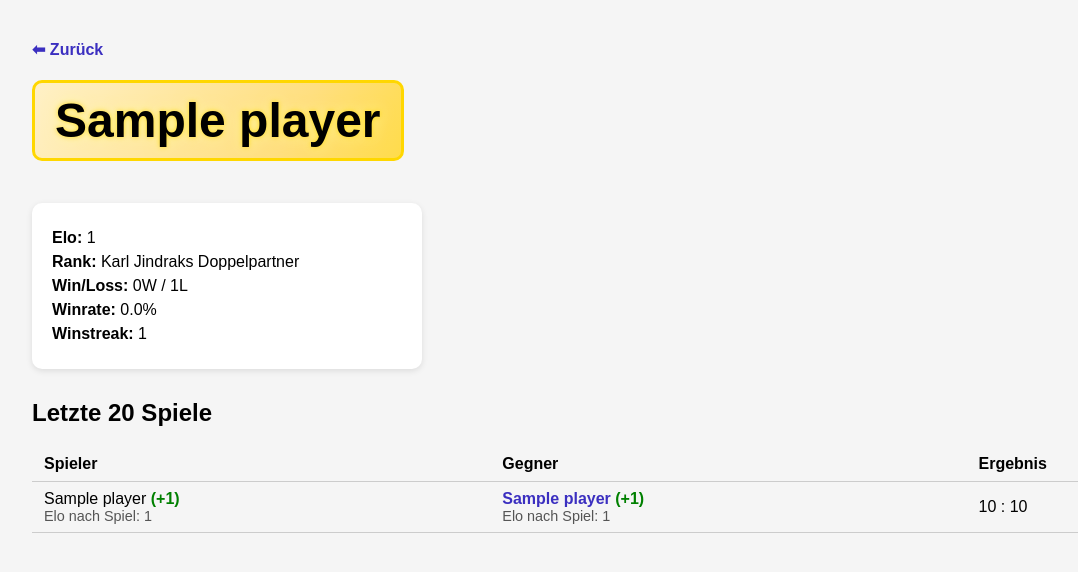
After one commit to Xundl/tischtennis-elo, a Flask app: page /player/1 in a window 1280 px wide. The commit adds this page. Shown: the top 572 px of the page, without its empty margins (8-1086 px from the left). Run offline with Flask 3, Linux system fonts and the light colour scheme; tables that the repository leaves empty hold one stand-in row (values such as "Sample post").

Commit message:
Patch 2.0, Elo gaining/losing angepasst mit winstreak und man verliert weniger elo bei einem lose generell. Außerdem kannst du nun Spielerprofile anschauen.

```diff
--- a/app.py
+++ b/app.py
@@ -1,5 +1,7 @@
 import re
 from flask import Flask, render_template, request, redirect, flash, url_for
+from flask_sqlalchemy import SQLAlchemy
+from sqlalchemy import func
 from models import db, Player, Game, update_elo
 
 # Flask-App initialisieren
@@ -82,45 +84,34 @@ def add_player():
 def add_game():
     p1_name = request.form["p1_name"].strip()
     p2_name = request.form["p2_name"].strip()
+    p1_score = int(request.form["p1_score"])
+    p2_score = int(request.form["p2_score"])
 
-    # Spieler-Namen case-insensitive suchen
-    p1 = Player.query.filter(db.func.lower(Player.name) == p1_name.lower()).first()
-    p2 = Player.query.filter(db.func.lower(Player.name) == p2_name.lower()).first()
+    p1 = Player.query.filter(func.lower(Player.name) == p1_name.lower()).first()
+    p2 = Player.query.filter(func.lower(Player.name) == p2_name.lower()).first()
 
     if not p1 or not p2:
-        flash("Spieler nicht gefunden.")
+        flash("Einer der Spieler wurde nicht gefunden.")
         return redirect(url_for("index"))
-
     if p1.id == p2.id:
         flash("Ein Spieler kann nicht gegen sich selbst spielen.")
         return redirect(url_for("index"))
 
-    try:
-        p1_score = int(request.form["p1_score"])
-        p2_score = int(request.form["p2_score"])
-        if p1_score < 0 or p2_score < 0:
-            flash("Negative Punkte sind nicht erlaubt.")
-            return redirect(url_for("index"))
-    except ValueError:
-        flash("Ungültige Punkteangabe.")
+    # Gewinner/Verlierer bestimmen
+    if p1_score > p2_score:
+        winner, loser = p1, p2
+        winner_score, loser_score = p1_score, p2_score
+    elif p2_score > p1_score:
+        winner, loser = p2, p1
+        winner_score, loser_score = p2_score, p1_score
+    else:
+        flash("Unentschieden sind nicht erlaubt.")
         return redirect(url_for("index"))
 
-    # Gewinner & Verlierer bestimmen
-    if p1_score == p2_score:
-        flash("Unentschieden ist nicht erlaubt.")
-        return redirect(url_for("index"))
+    # Elo aktualisieren
+    win_change, lose_change, bonus, winstreak = update_elo(winner, loser, winner_score, loser_score)
 
-    if p1_score > p2_score:
-        winner, loser = p1, p2
-        w_score, l_score = p1_score, p2_score
-    else:
-        winner, loser = p2, p1
-        w_score, l_score = p2_score, p1_score
-
-    # Elo berechnen und Änderungen erhalten
-    win_change, lose_change = update_elo(winner, loser, w_score, l_score)
-
-    # Neues Spiel speichern
+    # Spiel speichern
     game = Game(
         p1_id=p1.id,
         p2_id=p2.id,
@@ -131,12 +122,12 @@ def add_game():
         p1_elo_after=p1.elo,
         p2_elo_after=p2.elo,
     )
-
     db.session.add(game)
     db.session.commit()
 
-    # Flash-Nachricht direkt unter dem Formular
-    flash(f"{winner.name} +{win_change} | {loser.name} {lose_change}")
+    # Flash-Nachricht mit Winstreak Info
+    bonus_text = f" (+{bonus} Winstreak: {winstreak} 🔥)" if bonus > 0 else ""
+    flash(f"{winner.name} gewinnt! +{win_change}{bonus_text} | {loser.name} verliert {abs(lose_change)} Elo")
 
     return redirect(url_for("index"))
 
@@ -154,7 +145,6 @@ def leaderboard():
             p.rank_name = p.get_rank()
 
     return render_template('leaderboard.html', players=players)
-
 
 @app.route("/edit_player/<int:player_id>", methods=["GET", "POST"])
 def edit_player(player_id):
@@ -220,6 +210,46 @@ def history():
     players = {p.id: p.name for p in Player.query.all()}
     return render_template("history.html", games=games, players=players)
 
+@app.route("/player/<int:player_id>")
+def player_profile(player_id):
+    player = Player.query.get_or_404(player_id)
+
+    # Alle Spiele mit diesem Spieler
+    games = Game.query.filter(
+        (Game.p1_id == player.id) | (Game.p2_id == player.id)
+    ).order_by(Game.id.desc()).limit(20).all()
+
+    # Win/Loss zählen
+    wins = 0
+    losses = 0
+    for g in games:
+        if (g.p1_id == player.id and g.p1_score > g.p2_score) or \
+           (g.p2_id == player.id and g.p2_score > g.p1_score):
+            wins += 1
+        else:
+            losses += 1
+
+    total = wins + losses
+    winrate = round((wins / total * 100), 1) if total > 0 else 0
+
+    # Rank berechnen
+    top1 = player.elo == db.session.query(db.func.max(Player.elo)).scalar()
+    rank = player.get_rank(top1=top1)
+
+    # Player-Lookup für Gegnernamen
+    players = {p.id: p.name for p in Player.query.all()}
+
+    return render_template(
+        "player.html",
+        player=player,
+        games=games,
+        players=players,
+        wins=wins,
+        losses=losses,
+        winrate=winrate,
+        rank=rank,
+    )
+
 
 if __name__ == '__main__':
     app.run(debug=True)
--- a/models.py
+++ b/models.py
@@ -6,6 +6,7 @@ class Player(db.Model):
     id = db.Column(db.Integer, primary_key=True)
     name = db.Column(db.String(50), unique=True, nullable=False)
     elo = db.Column(db.Float, default=300)
+    winstreak = db.Column(db.Integer, default=0)
 
     def get_rank(self, top1=False):
         if top1:
@@ -45,39 +46,41 @@ class Game(db.Model):
     p1_elo_after = db.Column(db.Float)
     p2_elo_after = db.Column(db.Float)
 
-# ELO Berechnung (klassisch nach ELO-Formel)
-# ELO Berechnung (mit Berücksichtigung des Punkteunterschieds)
 def update_elo(winner, loser, winner_score=None, loser_score=None, k=32):
-    # Erwartungswert basierend auf Elo
+    # Erwartungswert des Gewinners
     expected_win = 1 / (1 + 10 ** ((loser.elo - winner.elo) / 400))
 
-    # Falls Scores übergeben wurden → Punkteabstand in Faktor umwandeln (0.5–1.5)
+    # Punktedifferenz-Faktor (leicht höhere Belohnung bei klaren Siegen)
     if winner_score is not None and loser_score is not None:
         diff = abs(winner_score - loser_score)
-        # Faktor skaliert den K-Wert leicht, aber bleibt fair
-        # z.B. bei 11:9 (diff=2) → 1.0, bei 11:1 (diff=10) → ca. 1.4
-        diff_factor = 1 + (min(diff, 10) / 20)  # max +50 % Wirkung
+        diff_factor = 1 + (min(diff, 10) / 20)
     else:
         diff_factor = 1.0
 
-    # Neue Elo-Werte berechnen
+    # Grund-Delta
     delta = k * (1 - expected_win) * diff_factor
     delta = int(round(delta))
 
-    new_winner_elo = winner.elo + delta
-    new_loser_elo = loser.elo - delta
+    # 🔥 Winstreak-Bonus: ab 3 Siegen in Folge +5 Punkte
+    bonus = 5 if winner.winstreak >= 2 else 0  # also ab 3. Sieg
+    delta_with_bonus = delta + bonus
 
-    # Wenn Gewinner capped ist, wird nur sein Wert gedeckelt – der Gegner verliert trotzdem Elo
-    if new_winner_elo > 1000:
-        winner.elo = 1000
-    else:
-        winner.elo = new_winner_elo
+    # Gewinner bekommt vollen Gewinn
+    winner_new_elo = winner.elo + delta_with_bonus
 
-    if new_loser_elo < 100:
-        loser.elo = 100
-    else:
-        loser.elo = new_loser_elo
+    # Verlierer verliert nur 75 %
+    loser_delta = int(round(delta * 0.75))
+    loser_new_elo = loser.elo - loser_delta
+
+    # Elo-Caps
+    winner.elo = min(1000, winner_new_elo)
+    loser.elo = max(100, loser_new_elo)
+
+    # 🔁 Winstreak aktualisieren
+    winner.winstreak += 1
+    loser.winstreak = 0
 
     db.session.commit()
 
-    return delta, -delta
+    # Rückgabe: Änderungen + Bonus-Info
+    return delta_with_bonus, -loser_delta, bonus, winner.winstreak
--- /dev/null
+++ b/templates/player.html
@@ -0,0 +1,164 @@
+<!DOCTYPE html>
+<html lang="de">
+<head>
+  <meta charset="UTF-8">
+  <title>{{ player.name }} – Profil</title>
+  <style>
+    body { font-family: Arial, sans-serif; margin: 40px; background:#f5f5f5; }
+    h1 { color:#222; }
+    .card {
+      background:white;
+      padding:20px;
+      border-radius:10px;
+      box-shadow:0 2px 6px rgba(0,0,0,0.1);
+      width:350px;
+      margin-bottom:30px;
+    }
+    .stat { margin:6px 0; }
+    a { color:#3b2fc0; text-decoration:none; font-weight:bold; }
+
+    table { width:100%; border-collapse:collapse; margin-top:20px; }
+    th, td { padding:8px 12px; border-bottom:1px solid #ccc; text-align:left; }
+    tr:hover { background:#eaeaea; }
+
+    .plus { color:green; font-weight:bold; }
+    .minus { color:red; font-weight:bold; }
+    .elo { color:#555; font-size:0.9em; }
+
+    /* Rank-Stile für Spielername im Profil */
+.rank-banner {
+  display: inline-block;
+  padding: 10px 20px;
+  border-radius: 10px;
+  font-weight: bold;
+  font-size: 1.5em;
+  color: #fff;
+  text-shadow: 1px 1px 2px #000;
+  margin-bottom: 20px;
+}
+
+/* Papier */
+.rank-banner.papier {
+  background: #e0e0e0;
+  color: #222;
+  text-shadow: none;
+}
+
+/* Plastik */
+.rank-banner.plastik {
+  background: #d0f0ff;
+  color: #004466;
+}
+
+/* Holz */
+.rank-banner.holz {
+  background: #deb887;
+  color: #4b2e05;
+}
+
+/* Metall */
+.rank-banner.metall {
+  background: linear-gradient(90deg,#bbb,#eee);
+  color: #222;
+}
+
+/* Pfarrer – Regenbogen */
+.rank-banner.pfarrer {
+  background: linear-gradient(90deg, red, orange, yellow, green, blue, indigo, violet);
+  color: white;
+  text-shadow: 1px 1px 2px black;
+}
+
+/* Familie Yarak – schimmerndes Grün */
+.rank-banner.familie {
+  background: linear-gradient(90deg,#003300,#006600,#009933,#00cc66,#003300);
+  background-size: 300% 300%;
+  color: #e6ffe6;
+  font-weight: bold;
+  border: 3px solid #00cc66;
+  text-shadow: 0 0 6px rgba(0,255,128,.8), 0 0 12px rgba(0,200,100,.6);
+  animation: shimmerGreen 5s ease-in-out infinite;
+}
+
+/* Karl Jindraks Doppelpartner – goldener Glow */
+.rank-banner.karl {
+  background: linear-gradient(120deg,#fff8b0,#ffd700,#fff2cc,#ffdf80,#ffd700);
+  background-size:300% 300%;
+  color:#000;
+  font-weight:bold;
+  border:3px solid #ffd700;
+  text-shadow:0 0 5px rgba(255,215,0,.8), 0 0 15px rgba(255,255,150,.8);
+  animation: goldGlow 4s ease-in-out infinite;
+}
+
+@keyframes shimmerGreen {
+  0% { background-position: 0% 50%; }
+  50% { background-position: 100% 50%; }
+  100% { background-position: 0% 50%; }
+}
+
+@keyframes goldGlow {
+  0% { background-position: 0% 50%; }
+  50% { background-position: 100% 50%; }
+  100% { background-position: 0% 50%; }
+}
+
+  </style>
+</head>
+<body>
+  <a href="/">⬅ Zurück</a>
+  {% set rank_class = rank.split(' ')[0].lower() %}
+<h1>
+  <span class="rank-banner {{ rank_class }}">{{ player.name }}</span>
+</h1>
+
+  <div class="card">
+    <div class="stat"><b>Elo:</b> {{ "%.0f"|format(player.elo) }}</div>
+    <div class="stat"><b>Rank:</b> {{ rank }}</div>
+    <div class="stat"><b>Win/Loss:</b> {{ wins }}W / {{ losses }}L</div>
+    <div class="stat"><b>Winrate:</b> {{ winrate }}%</div>
+    <div class="stat"><b>Winstreak:</b> {{ player.winstreak }}</div>
+  </div>
+
+  <h2>Letzte 20 Spiele</h2>
+  <table>
+    <thead>
+      <tr>
+        <th>Spieler</th>
+        <th>Gegner</th>
+        <th>Ergebnis</th>
+      </tr>
+    </thead>
+    <tbody>
+      {% for g in games %}
+        {% set is_p1 = g.p1_id == player.id %}
+        {% set my_score = g.p1_score if is_p1 else g.p2_score %}
+        {% set opp_score = g.p2_score if is_p1 else g.p1_score %}
+        {% set opp_id = g.p2_id if is_p1 else g.p1_id %}
+        {% set my_change = g.p1_change if is_p1 else g.p2_change %}
+        {% set my_elo = g.p1_elo_after if is_p1 else g.p2_elo_after %}
+        {% set opp_change = g.p2_change if is_p1 else g.p1_change %}
+        {% set opp_elo = g.p2_elo_after if is_p1 else g.p1_elo_after %}
+
+        <tr>
+          <td>
+            {{ player.name }}
+            <span class="{{ 'plus' if my_change > 0 else 'minus' }}">
+              ({{ '+' if my_change > 0 else '' }}{{ my_change|int }})
+            </span>
+            <div class="elo">Elo nach Spiel: {{ my_elo|int }}</div>
+          </td>
+          <td>
+            <a href="{{ url_for('player_profile', player_id=opp_id) }}">{{ players[opp_id] }}</a>
+            <span class="{{ 'plus' if opp_change > 0 else 'minus' }}">
+              ({{ '+' if opp_change > 0 else '' }}{{ opp_change|int }})
+            </span>
+            <div class="elo">Elo nach Spiel: {{ opp_elo|int }}</div>
+          </td>
+          <td>{{ my_score }} : {{ opp_score }}</td>
+        </tr>
+      {% endfor %}
+    </tbody>
+  </table>
+</body>
+</html>
```
Also changed, not shown: templates/index.html (+14 -2 lines), templates/leaderboard.html (+13 -1 lines).
